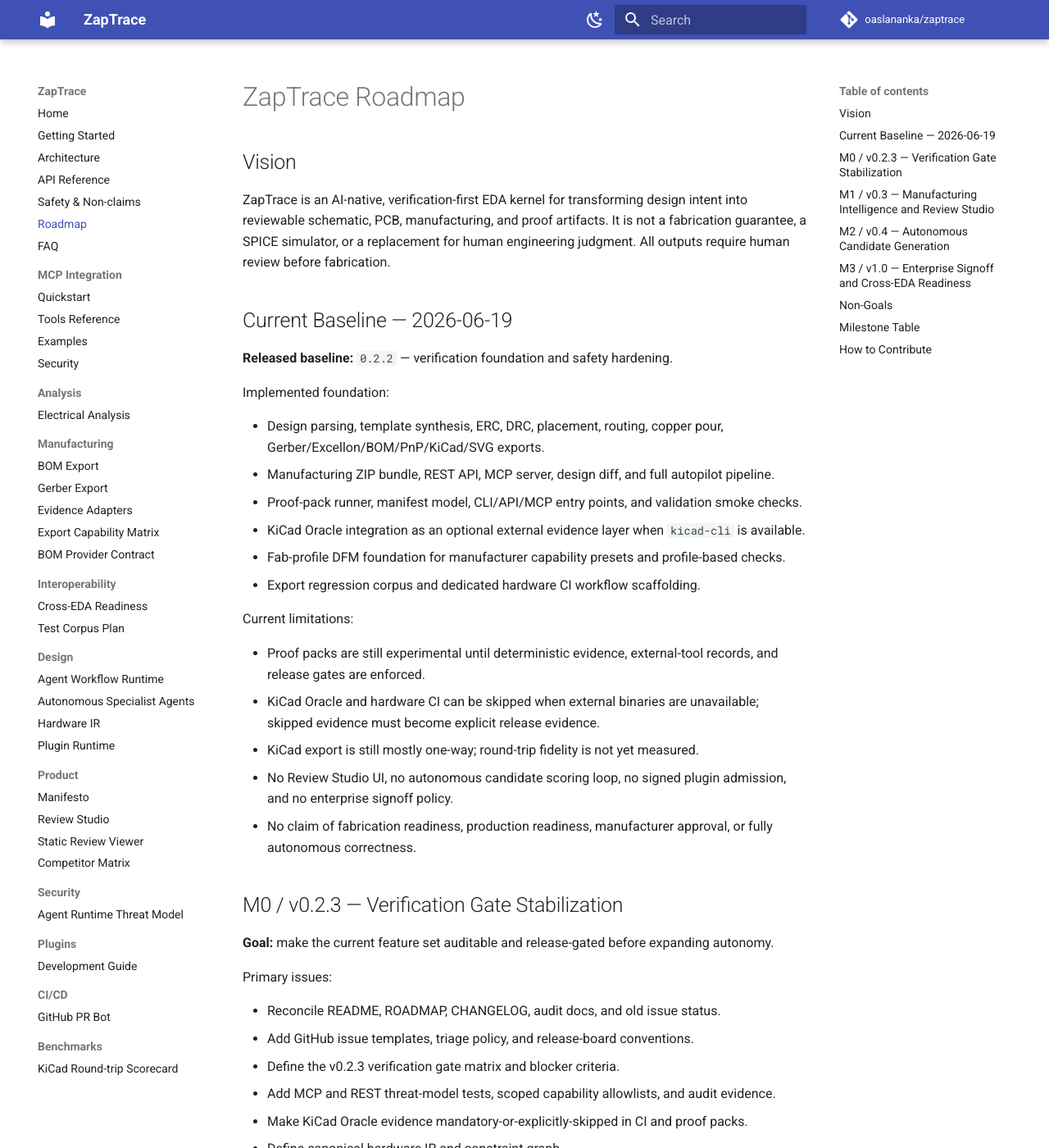
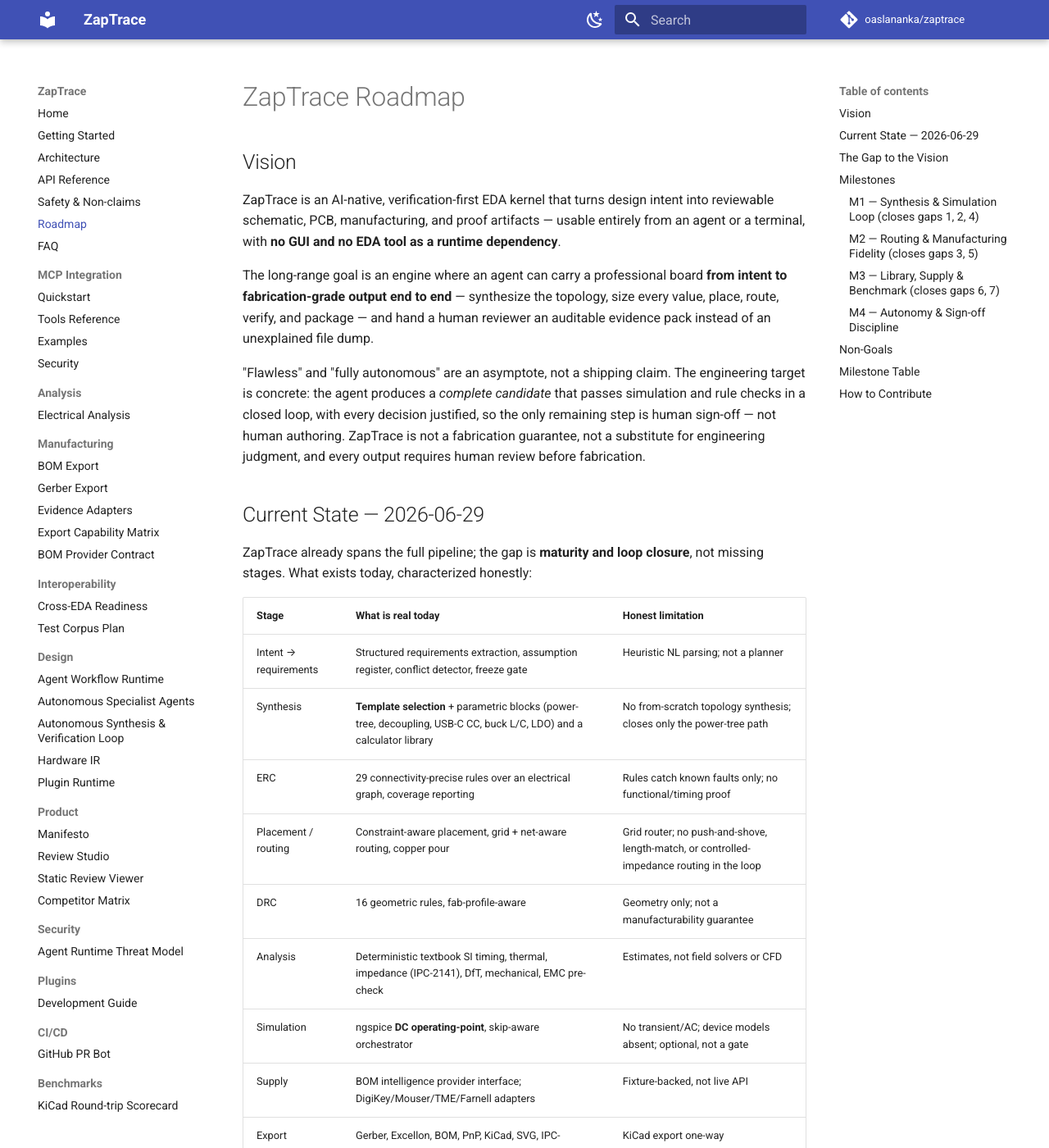
Before and after one commit to renovate-bot/oaslananka-_-zaptrace, an MkDocs documentation site: the page built from docs/ROADMAP.md, in a window 1280 px wide and 1400 px high. Shown: the whole window at 82% size. Built offline with MkDocs 1.6.1 and Material for MkDocs 9.7.7, drawn with Linux system fonts in a browser that asks for light colours; comment, search, counter and statistics services are not loaded; some of the changed text lies outside the part shown.

Commit message:
docs: rewrite roadmap around the gaps to autonomous end-to-end design
The previous roadmap was organized around a dead issue tracker and understated
the current code, which already spans the full pipeline. Rewrite it around an
honest current-state table (what is real vs heuristic/skip-aware/fixture-backed)
and the seven engineering gaps between "broad pipeline" and "agent completes a
professional board end to end."

- ROADMAP.md: state-accurate baseline, seven named gaps, gap-driven milestones
  M1-M4 with concrete exit criteria, GUI/EDA-independence framed as a runtime goal
- New design/autonomous-synthesis.md: technical design for block-composition
  synthesis, simulation-as-a-gate, the convergent self-correction loop,
  internal-engine authority, and the benchmark that measures quality
- Add the design note to the MkDocs nav; ignore the site/ build output

mkdocs build clean.

````diff
--- a/docs/ROADMAP.md
+++ b/docs/ROADMAP.md
@@ -2,128 +2,151 @@
 
 ## Vision
 
-ZapTrace is an AI-native, verification-first EDA kernel for transforming design intent into reviewable schematic, PCB, manufacturing, and proof artifacts. It is not a fabrication guarantee, a SPICE simulator, or a replacement for human engineering judgment. All outputs require human review before fabrication.
+ZapTrace is an AI-native, verification-first EDA kernel that turns design intent
+into reviewable schematic, PCB, manufacturing, and proof artifacts — usable
+entirely from an agent or a terminal, with **no GUI and no EDA tool as a runtime
+dependency**.
 
-## Current Baseline — 2026-06-19
+The long-range goal is an engine where an agent can carry a professional board
+**from intent to fabrication-grade output end to end** — synthesize the
+topology, size every value, place, route, verify, and package — and hand a human
+reviewer an auditable evidence pack instead of an unexplained file dump.
 
-**Released baseline:** `0.2.2` — verification foundation and safety hardening.
+"Flawless" and "fully autonomous" are an asymptote, not a shipping claim. The
+engineering target is concrete: the agent produces a *complete candidate* that
+passes simulation and rule checks in a closed loop, with every decision
+justified, so the only remaining step is human sign-off — not human authoring.
+ZapTrace is not a fabrication guarantee, not a substitute for engineering
+judgment, and every output requires human review before fabrication.
 
-Implemented foundation:
+## Current State — 2026-06-29
 
-- Design parsing, template synthesis, ERC, DRC, placement, routing, copper pour, Gerber/Excellon/BOM/PnP/KiCad/SVG exports.
-- Manufacturing ZIP bundle, REST API, MCP server, design diff, and full autopilot pipeline.
-- Proof-pack runner, manifest model, CLI/API/MCP entry points, and validation smoke checks.
-- KiCad Oracle integration as an optional external evidence layer when `kicad-cli` is available.
-- Fab-profile DFM foundation for manufacturer capability presets and profile-based checks.
-- Export regression corpus and dedicated hardware CI workflow scaffolding.
+ZapTrace already spans the full pipeline; the gap is **maturity and loop
+closure**, not missing stages. What exists today, characterized honestly:
 
-Current limitations:
+| Stage | What is real today | Honest limitation |
+|-------|--------------------|-------------------|
+| Intent → requirements | Structured requirements extraction, assumption register, conflict detector, freeze gate | Heuristic NL parsing; not a planner |
+| Synthesis | **Template selection** + parametric blocks (power-tree, decoupling, USB-C CC, buck L/C, LDO) and a calculator library | No from-scratch topology synthesis; closes only the power-tree path |
+| ERC | 29 connectivity-precise rules over an electrical graph, coverage reporting | Rules catch known faults only; no functional/timing proof |
+| Placement / routing | Constraint-aware placement, grid + net-aware routing, copper pour | Grid router; no push-and-shove, length-match, or controlled-impedance routing in the loop |
+| DRC | 16 geometric rules, fab-profile-aware | Geometry only; not a manufacturability guarantee |
+| Analysis | Deterministic textbook SI timing, thermal, impedance (IPC-2141), DfT, mechanical, EMC pre-check | Estimates, not field solvers or CFD |
+| Simulation | ngspice **DC operating-point**, skip-aware orchestrator | No transient/AC; device models absent; optional, not a gate |
+| Supply | BOM intelligence provider interface; DigiKey/Mouser/TME/Farnell adapters | Fixture-backed, not live API |
+| Export | Gerber, Excellon, BOM, PnP, KiCad, SVG, IPC-2581/ODB++ foundation | KiCad export one-way |
+| Verification evidence | Proof-pack runner + manifest, KiCad Oracle (optional), fab profiles | Proof pack experimental; oracle skippable |
+| Surfaces | Python SDK, CLI, REST API, MCP server (77 tools) | — |
+| Library | ~82 parts | Far short of professional breadth |
 
-- Proof packs are still experimental until deterministic evidence, external-tool records, and release gates are enforced.
-- KiCad Oracle and hardware CI can be skipped when external binaries are unavailable; skipped evidence must become explicit release evidence.
-- KiCad export is still mostly one-way; round-trip fidelity is not yet measured.
-- No Review Studio UI, no autonomous candidate scoring loop, no signed plugin admission, and no enterprise signoff policy.
-- No claim of fabrication readiness, production readiness, manufacturer approval, or fully autonomous correctness.
+The README status table and this section are the source of truth; no claim of
+fabrication or production readiness is made.
 
-## M0 / v0.2.3 — Verification Gate Stabilization
+## The Gap to the Vision
 
-**Goal:** make the current feature set auditable and release-gated before expanding autonomy.
+Seven gaps separate "broad pipeline that runs" from "agent completes a
+professional board end to end." The milestones below are organized around
+closing them. Detailed technical design lives in
+[docs/design/autonomous-synthesis.md](design/autonomous-synthesis.md).
 
-Primary issues:
+1. **From-scratch synthesis** — replace template selection with requirement-driven
+   parametric block composition (topology + values), beyond the power path.
+2. **Simulation as a gate** — make DC/transient SPICE a bundled, blocking check,
+   not an optional skip; add the device models the orchestrator lacks.
+3. **Professional routing** — differential pairs, length matching, controlled
+   impedance, and push-and-shove inside the routing loop.
+4. **Convergent self-correction** — ERC/DRC/sim failure → automatic patch →
+   re-verify, with measured convergence, not just a diagram.
+5. **Authoritative internal engines** — internal ERC/DRC/sim become the
+   authority so KiCad is an optional second opinion, removing the dependency.
+6. **Library depth + live supply** — thousands of IPC-7351-compliant parts and
+   live distributor data behind the existing provider interface.
+7. **A benchmark that measures "flawless"** — a release-blocking harness scoring
+   pass-rate against real, fabricable reference designs.
 
-- Reconcile README, ROADMAP, CHANGELOG, audit docs, and old issue status.
-- Add GitHub issue templates, triage policy, and release-board conventions.
-- Define the v0.2.3 verification gate matrix and blocker criteria.
-- Add MCP and REST threat-model tests, scoped capability allowlists, and audit evidence.
-- Make KiCad Oracle evidence mandatory-or-explicitly-skipped in CI and proof packs.
-- Define canonical hardware IR and constraint graph.
-- Add transaction-safe design state, diff, and rollback.
-- Define agent permission model and capability levels.
-- Define KiCad import and round-trip fidelity.
+## Milestones
 
-Exit criteria:
+### M1 — Synthesis & Simulation Loop (closes gaps 1, 2, 4)
 
-- Every release-critical check has an owner, command, expected evidence artifact, and blocking policy.
-- Skipped external checks are explicit, visible, and not silently treated as pass.
-- Open and closed issue status matches the actual code and documentation state.
-- P0 issue templates and triage labels are used consistently.
+**Goal:** an agent states an intent and gets a *complete, simulated* candidate
+design back, not a template.
 
-## M1 / v0.3 — Manufacturing Intelligence and Review Studio
+- Requirement-driven block-composition synthesis beyond the power tree
+  (signal-chain, MCU support circuitry, interface blocks).
+- Bundled ngspice path (container) with a curated device-model set; DC + transient
+  operating checks promoted to a **blocking** evidence gate.
+- Closed synthesize → ERC → sim → patch → re-verify loop with a measured
+  convergence rate and a hard iteration/termination policy.
 
-**Goal:** move from local generation to reviewable manufacturing evidence.
+**Exit:** for a bounded class of boards, the loop produces a candidate that
+passes internal ERC and DC/transient sim without human edits, with a decision
+log explaining every value and stage.
 
-Primary issues:
+### M2 — Routing & Manufacturing Fidelity (closes gaps 3, 5)
 
-- BOM intelligence provider interface.
-- ODB++ / IPC-2581 manufacturing evidence exports.
-- Review Studio product spec.
-- ESP32 benchmark project 001 agent flow.
-- KiCad round-trip fidelity scorecard corpus.
-- External manufacturing evidence adapters.
-- BOM provenance, alternates, cache, and lifecycle risk model.
-- Release-blocking ESP32 benchmark harness.
+**Goal:** layouts and outputs are professional-grade and self-authoritative.
 
-Exit criteria:
+- Routing upgrades: differential-pair routing, length matching, controlled
+  impedance fed from the IPC-2141 engine, and push-and-shove or rip-up-and-retry.
+- Internal ERC/DRC/sim declared the authority; KiCad Oracle reframed as an
+  optional cross-check, with fidelity scorecards instead of a dependency.
+- IPC-2581 / ODB++ evidence exports hardened from foundation to release-ready.
 
-- A bounded professional benchmark can produce schematic, PCB, BOM, manufacturing outputs, and proof-pack evidence.
-- Manufacturing evidence is generated as evidence, not a guarantee.
-- Review Studio has a clear evidence model and UX specification.
+**Exit:** a routed board passes internal DRC and a controlled-impedance check;
+KiCad Oracle, when present, agrees within a recorded tolerance.
 
-## M2 / v0.4 — Autonomous Candidate Generation
+### M3 — Library, Supply & Benchmark (closes gaps 6, 7)
 
-**Goal:** generate and compare multiple design candidates safely.
+**Goal:** breadth and proof that the engine is actually good.
 
-Primary issues:
+- Library scaled toward professional breadth with IPC-7351-compliant footprints
+  and provenance.
+- Live distributor adapters behind the existing provider interface, with
+  lifecycle/alternates/cache and a BOM risk gate.
+- A release-blocking benchmark harness scoring complete designs against
+  fabricable reference projects (pass-rate, not a single smoke test).
 
-- Specialist agent orchestration and candidate generation.
-- Long-running agent workflow checkpoint, resume, and failure recovery.
-- Signed plugin manifest, tool admission, and deny-by-default permissions.
-- Plugin API and external integrations.
+**Exit:** the benchmark runs in CI as a release gate; regressions in synthesis,
+routing, or verification quality block a release.
 
-Exit criteria:
+### M4 — Autonomy & Sign-off Discipline
 
-- Agents generate multiple candidates with bounded permissions, checkpointing, and rollback.
-- Candidates are scored using verifiable evidence rather than opaque claims.
-- Plugin/tool admission defaults to deny and records an audit trail.
+**Goal:** multiple candidates, bounded permissions, enterprise-grade evidence.
 
-## M3 / v1.0 — Enterprise Signoff and Cross-EDA Readiness
+- Specialist-agent orchestration generating and scoring multiple candidates on
+  verifiable evidence.
+- Long-running workflow checkpoint/resume/rollback; deny-by-default signed plugin
+  admission with an audit trail.
+- Sign-off policy separating pass/fail evidence, warnings, skipped checks, and
+  mandatory human-review items.
 
-**Goal:** make ZapTrace usable in enterprise human-reviewed workflows.
-
-Primary issues:
-
-- Signal integrity and EMC heuristics.
-- Enterprise signoff and cross-EDA readiness epic.
-- Altium, Eagle, and EasyEDA import-export fidelity targets and degradation reports.
-
-Exit criteria:
-
-- Signoff policy separates pass/fail evidence, warnings, skipped checks, and human-review requirements.
-- Cross-EDA conversions have fidelity metrics and known-degradation reports.
-- Public messaging remains verification-first and avoids fabrication-ready or no-review claims.
+**Exit:** an agent produces scored candidates under bounded permissions, and the
+proof pack cleanly separates what was verified from what still needs a human.
 
 ## Non-Goals
 
 ZapTrace will not claim to be:
 
-- A full replacement for KiCad, Altium, or Eagle.
-- A fully autonomous production signoff authority.
-- A SPICE simulator.
+- A full replacement for an interactive PCB editor (KiCad, Altium, Eagle) — it is
+  a backend engine, not a GUI.
+- A fully autonomous production sign-off authority.
+- A field solver or a substitute for lab compliance testing.
 - A substitute for human engineering review.
 - A manufacturer approval system.
 
 ## Milestone Table
 
-| Milestone | Status | Theme |
-|-----------|--------|-------|
-| v0.2.0 | ✅ Complete | Core EDA/export foundation |
-| v0.2.1 | ✅ Complete | Proof-pack scaffold and CI hardening |
-| v0.2.2 | ✅ Complete | Verification foundation and safety hardening |
-| M0 / v0.2.3 | Active | Verification gate stabilization |
-| M1 / v0.3 | Planned | Manufacturing intelligence and Review Studio |
-| M2 / v0.4 | Planned | Autonomous candidate generation |
-| M3 / v1.0 | Planned | Enterprise signoff and cross-EDA readiness |
+| Milestone | Status | Theme | Closes gaps |
+|-----------|--------|-------|-------------|
+| Foundation | ✅ Shipped | Full pipeline, exports, MCP/REST/CLI, proof-pack scaffold | — |
+| M1 | ▶ Active | Synthesis & simulation loop | 1, 2, 4 |
+| M2 | Planned | Routing & manufacturing fidelity | 3, 5 |
+| M3 | Planned | Library, supply & benchmark | 6, 7 |
+| M4 | Planned | Autonomy & sign-off discipline | — |
 
 ## How to Contribute
 
-See [CONTRIBUTING.md](../CONTRIBUTING.md) and [docs/strategy/triage-policy.md](strategy/triage-policy.md). For release-blocking work, use [docs/releases/v0.2.3-verification-gate.md](releases/v0.2.3-verification-gate.md).
+See [CONTRIBUTING.md](../CONTRIBUTING.md) and
+[docs/strategy/triage-policy.md](strategy/triage-policy.md). For the technical
+design behind the milestones, see
+[docs/design/autonomous-synthesis.md](design/autonomous-synthesis.md).
--- /dev/null
+++ b/docs/design/autonomous-synthesis.md
@@ -0,0 +1,146 @@
+# Design Note — Autonomous Synthesis & the Verification Loop
+
+Status: design / forward-looking. This note describes how ZapTrace moves from a
+broad-but-shallow pipeline to an engine that completes a professional board end
+to end. It is the technical backing for milestones M1–M2 in
+[ROADMAP.md](../ROADMAP.md). Nothing here is a fabrication-readiness claim.
+
+## Problem statement
+
+Today an agent can call 77 tools, but the core creative step — *deciding the
+circuit* — is template selection. `synthesize_with_provenance()` keyword-scores
+the YAML templates in `zaptrace/synthesis/templates/` and loads the closest
+match (`zaptrace/synthesis/engine.py`, `method="template_selection"`). The only
+genuinely synthesized path is the power tree
+(`zaptrace/synthesis/power_tree.py` → `build_power_tree_design()`), which
+composes parametric blocks for sources, regulators, and pull-ups.
+
+The vision needs the opposite default: an intent that does not match a template
+must still yield a *complete, justified* design. That requires three things to
+work together — composition, simulation, and a correction loop.
+
+## 1. From-scratch synthesis by block composition
+
+The realistic path to "from scratch" is **not** free-form LLM netlist
+generation (unverifiable, non-deterministic). It is requirement-driven
+composition of small, parametric, individually-correct blocks — the approach
+already proven for the power tree, generalized to the rest of the board.
+
+### Existing primitives to build on
+
+- `zaptrace/synthesis/requirements.py` — parses intent into structured
+  `Requirements` (rails, current, interfaces, MCU, USB-C, battery), with an
+  assumption register, conflict detector, and a content-addressed freeze gate.
+- `zaptrace/synthesis/blocks/builtin.py` — parametric block instantiation
+  (e.g. `instantiate_ldo`, USB-C CC termination, I2C pull-ups).
+- `zaptrace/synthesis/calculators.py`, `analog.py`, `rf.py` — value sizing
+  (buck L/C, LDO selection, SOA, Sallen-Key, L-network match, microstrip width).
+- `zaptrace/synthesis/power_tree.py` — the reference example of plan → justify →
+  emit, with every stage citing the calculator that sizes it.
+
+### The generalization
+
+```
+Requirements ──▶ Architecture Planner ──▶ Block Graph ──▶ Netlist Emit
+   (freeze        (which functional        (typed blocks   (Design: components
+    hash)          blocks + how they        + required      + nets, every value
+                   connect, justified)      interfaces)      traced to a calc)
+```
+
+- **Architecture Planner** extends the power-tree planner from "what power
+  stages" to "what functional blocks": MCU support (decoupling, crystal/load
+  caps, boot/reset straps, programming header), each declared interface (I2C
+  pull-ups, USB-C CC/ESD, RS-485 transceiver + termination, SPI), sensors, and
+  protection. It decides blocks and their connections *and records why* — the
+  same provenance discipline already in `power_tree.py`.
+- **Block contracts.** Each block is a typed unit declaring the nets/pins it
+  provides and requires (`provides: I2C{SDA,SCL}`, `requires: rail 3V3`). The
+  planner composes by satisfying requires-with-provides, so a bare intent
+  invents nothing it was not asked for — the freeze-gate invariant.
+- **Value sizing stays deterministic** and calculator-backed; every emitted
+  component carries the calculator + inputs that produced it, surfaced through
+  the existing `SynthesisDecisionLog` (`zaptrace/synthesis/explain.py`).
+
+Determinism is the point: same frozen requirements ⇒ same block graph ⇒ same
+netlist, so a result is reproducible and a diff is meaningful.
+
+## 2. Simulation as a blocking gate
+
+Today `zaptrace/analysis/spice_orchestrator.py` runs **DC operating-point only**,
+is **skip-aware** (returns `skipped` when ngspice is absent), and is not part of
+any gate. "Flawless" cannot rest on a check that silently disappears.
+
+Plan:
+
+- **Bundle the simulator.** Ship ngspice in the container image so the runner is
+  always available in CI; a missing binary is an environment error, not a free
+  pass. Mirror the KiCad-oracle "explicit skip is recorded evidence" rule.
+- **Add the missing models.** The orchestrator notes transient/AC need device
+  models that are absent. Curate a model set (regulators, common ICs, passives
+  with parasitics) keyed to the library so synthesized blocks are simulatable.
+- **Promote to a gate.** DC operating-point (rail voltages within tolerance) and
+  a transient bring-up check (no rail collapse at load step) become **blocking**
+  evidence in the proof pack, alongside ERC/DRC — not advisory.
+
+## 3. The convergent self-correction loop
+
+The architecture diagram already shows ERC-fail → patch → re-verify. The
+`synthesize_and_check` MCP tool closes intent → netlist → ERC in one call. What
+is missing is *convergence*: a measured, bounded loop rather than a hopeful one.
+
+```
+synthesize ─▶ ERC ─▶ sim ─▶ DRC ──┬─ all pass ─▶ candidate + proof pack
+     ▲                            │
+     └──────── patch ◀── diagnose ┘   (bounded iterations, then escalate)
+```
+
+- **Diagnose → patch** maps each failure class to a concrete edit: ERC008
+  missing current-limit → insert a sized series resistor; rail out of tolerance
+  → re-size the regulator block; DRC clearance → re-route or widen spacing. Each
+  patch is a typed transform on the `Design`, snapshotted via the existing
+  transaction-safe state (`design_snapshot`/`rollback`/`commit`).
+- **Convergence is measured.** The loop has a hard iteration cap and tracks
+  whether the violation count is monotonically decreasing. Non-convergence
+  escalates to a human with the decision log — it never loops forever or claims
+  success on a partial fix.
+- **No silent success.** A passing run reports its scope (`coverage_summary()`
+  already does this for ERC): N checks run, K known gaps — never an unqualified
+  "passed."
+
+## 4. Removing the KiCad dependency
+
+KiCad is currently the external oracle. To make ZapTrace GUI- and EDA-independent
+*as a runtime*, the internal engines must be the authority:
+
+- Internal ERC (29 rules), DRC (16 rules), and the bundled SPICE gate are the
+  primary verdict.
+- KiCad Oracle is reframed as an **optional cross-check** that produces a
+  fidelity scorecard ("internal and KiCad agree within tolerance X"), not a
+  required step. Its absence degrades evidence richness, not the ability to run.
+
+## 5. Proving it: the benchmark harness
+
+None of the above is creditable without measurement. A release-blocking
+benchmark (building on `zaptrace/benchmark/corpus.py` and the
+`benchmarks/` specs) scores *complete* synthesized designs against fabricable
+reference projects:
+
+- Inputs: an intent and a contract (expected rails, interfaces, constraints).
+- Score: did synthesis produce a complete netlist? Did it pass internal ERC,
+  DC + transient sim, and DRC without human edits? Does the BOM resolve to real,
+  in-stock parts?
+- The harness runs in CI as a gate; a regression in synthesis, routing, or
+  verification quality blocks the release.
+
+This is what turns "flawless" from a claim into a number.
+
+## Sequencing
+
+1. Block contracts + architecture planner generalization (composition).
+2. Bundled simulator + device models + DC/transient gate.
+3. Convergent correction loop wiring the two together.
+4. Benchmark harness to lock in quality, then routing fidelity (M2).
+
+Each step is independently shippable and independently verifiable, consistent
+with the verification-first principle: never add autonomy faster than the
+evidence that can check it.
--- a/mkdocs.yml
+++ b/mkdocs.yml
@@ -80,6 +80,7 @@
   - Design:
       - Agent Workflow Runtime: design/agent-workflow-runtime.md
       - Autonomous Specialist Agents: design/autonomous-specialist-agents.md
+      - Autonomous Synthesis & Verification Loop: design/autonomous-synthesis.md
       - Hardware IR: design/hardware-ir.md
       - Plugin Runtime: design/plugin-runtime.md
 
````
Also changed, not shown: 1 other file.
